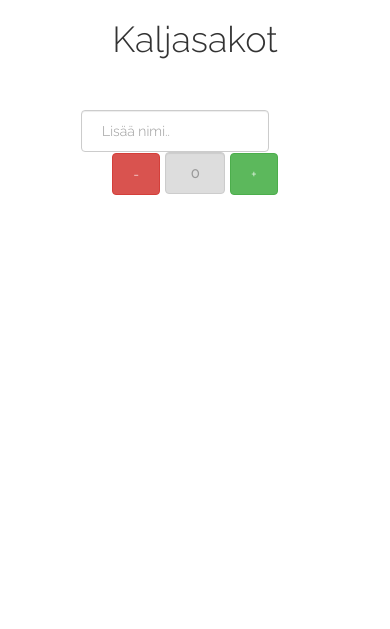
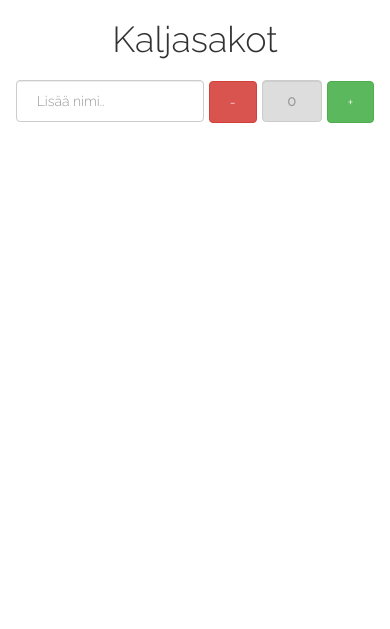
Before and after one commit to jsur/jaakiekkotulokset, a Node server app: page /kaljasakot in a window 390 px wide. Shown: the part 80-709 px from the top of the page. Run offline with Node 20, Linux system fonts and the light colour scheme; some libraries are stand-ins or nearby versions.

Commit message:
mobile viewing

```diff
--- a/src/public/styles/kaljasakot.css
+++ b/src/public/styles/kaljasakot.css
@@ -44,8 +44,17 @@
 
 @media (max-width: 768px) {
 
+	.container-fluid {
+		padding: 0px;
+	}
+
+	.kaljasakot-list {
+		padding: 0px;
+	}
+
 	.kaljasakko-name {
 		display: inline;
+		margin: 0px 5px 0px 0px;
 	}
 
 	.kaljasakko-sum {
--- a/src/public/styles/main.css
+++ b/src/public/styles/main.css
@@ -53,8 +53,14 @@ h1 {
   color: black !important;
 }
 
-/*@media (max-width: 768px) {
-  .okklogo {
-    display: none;
+@media (max-width: 768px) {
+
+  .container-fluid {
+    padding: 0px;
   }
-}*/
+
+  .scoreboard {
+    padding: 10px 0px 0px 0px;
+  }
+
+}
```
